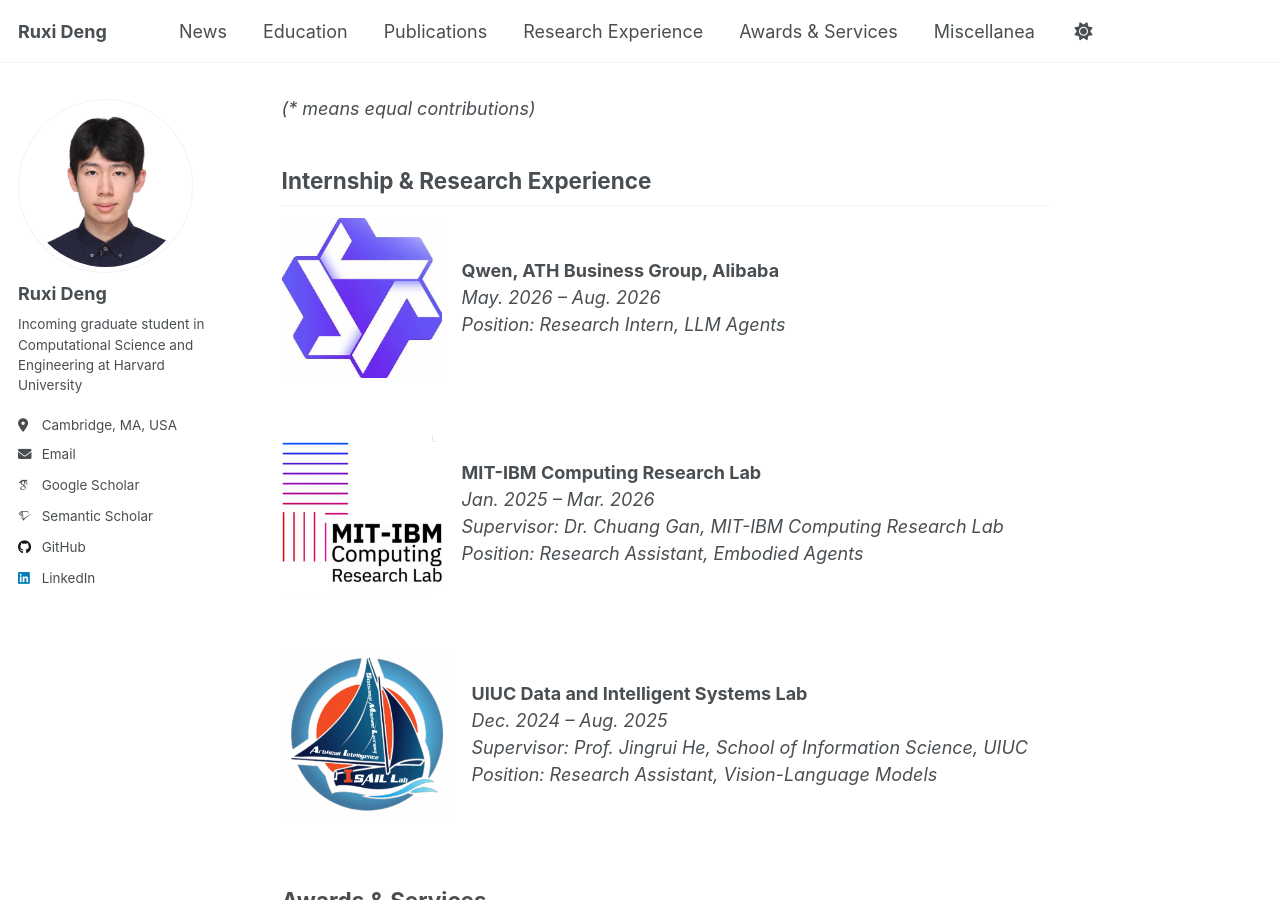
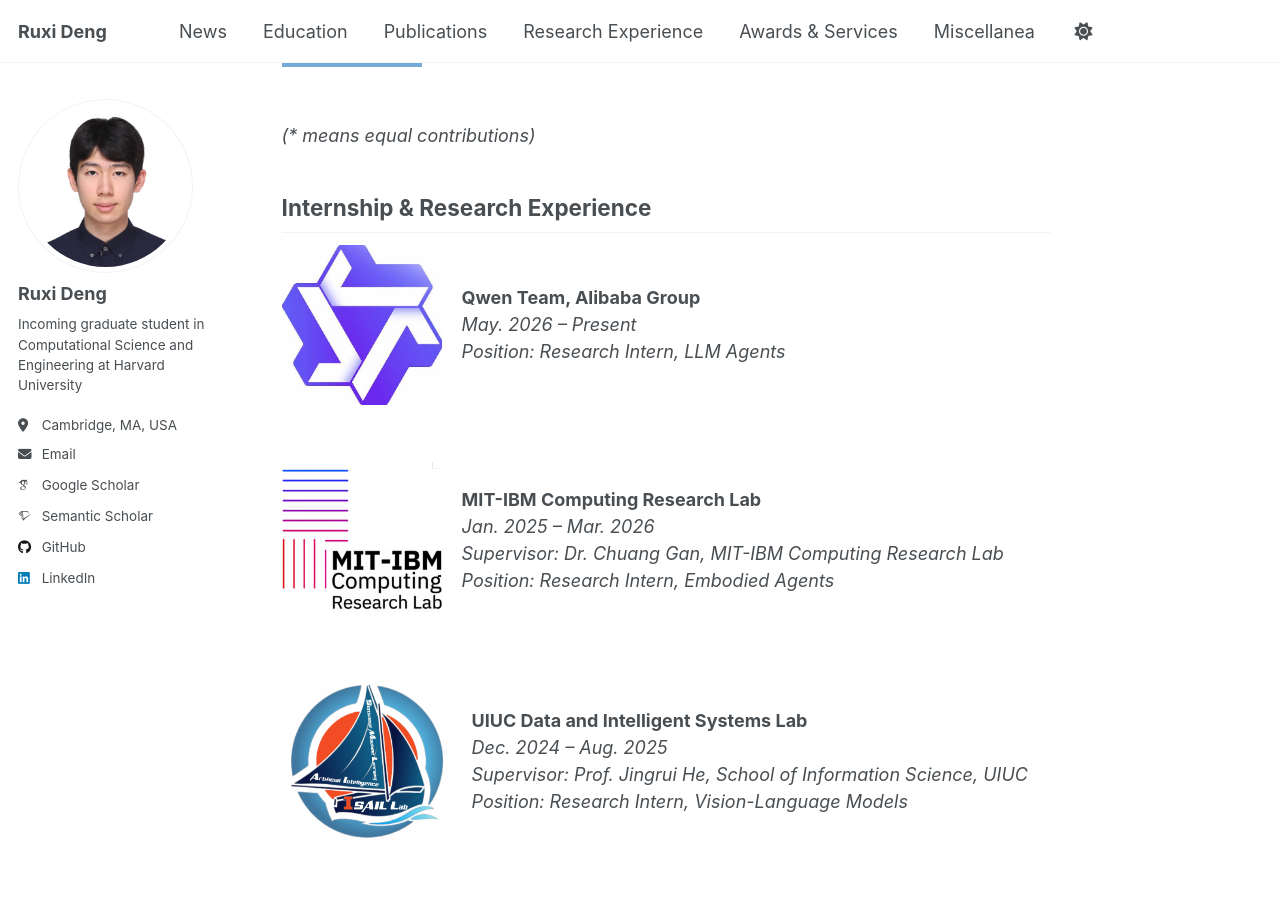
Before and after one commit to ruxideng/ruxideng.github.io, a Jekyll site: the page built from _pages/about.md, in a window 1280 px wide and 900 px high, scrolled down 1579 px. Built offline with Jekyll 4.4.1, drawn with Linux system fonts in a browser that asks for light colours; some web fonts are replaced; a script that is not in the unit is left out; some of the changed text lies outside the part shown.

Commit message:
Update about.md

```diff
--- a/_pages/about.md
+++ b/_pages/about.md
@@ -9,7 +9,7 @@ redirect_from:
 
 Hello! I'm **Ruxi Deng**, an incoming graduate student in Computational Science and Engineering at <a href="https://www.harvard.edu/">Harvard University</a>. I earned my bachelor degree in Computer Engineering, graduating with **Highest Honors** from the <a href="https://illinois.edu/">University of Illinois Urbana-Champaign</a> and <a href="https://www.zju.edu.cn/english/">Zhejiang University</a>.
 
-Previously, I had the privilege of working as a research intern at the <a href="https://dais.cs.illinois.edu/">UIUC Data and Intelligent Systems Lab</a> advised by Prof. <a href="https://www.hejingrui.org/">Jingrui He</a>, and <a href="https://mitibm.mit.edu/">MIT-IBM Computing Research Lab</a> advised by Dr. <a href="https://mitibm.mit.edu/people/chuang-gan/">Chuang Gan</a>.
+Currently, I am a research intern with the Qwen Team at Alibaba Group, focusing on LLM agents.Previously, I had the privilege of working as a research intern at the <a href="https://dais.cs.illinois.edu/">UIUC Data and Intelligent Systems Lab</a> advised by Prof. <a href="https://www.hejingrui.org/">Jingrui He</a>, and <a href="https://mitibm.mit.edu/">MIT-IBM Computing Research Lab</a> advised by Dr. <a href="https://mitibm.mit.edu/people/chuang-gan/">Chuang Gan</a>.
 
 <h2 id="education">Education</h2>
 
@@ -76,8 +76,8 @@ Latte: Collaborative Test-Time Adaptation of Vision-Language Models in Federated
 <div style="display:flex; align-items:center; gap:20px; margin-bottom:32px;" markdown="1">
   <img src="/images/qwen.png" width="160">
   <div markdown="1">
-**Qwen, ATH Business Group, Alibaba**
-*May. 2026 – Aug. 2026*
+**Qwen Team, Alibaba Group**
+*May. 2026 – Present*
 *Position: Research Intern, LLM Agents*
   </div>
 </div>
@@ -88,7 +88,7 @@ Latte: Collaborative Test-Time Adaptation of Vision-Language Models in Federated
 **MIT-IBM Computing Research Lab**
 *Jan. 2025 – Mar. 2026*
 *Supervisor: Dr. Chuang Gan, MIT-IBM Computing Research Lab*
-*Position: Research Assistant, Embodied Agents*
+*Position: Research Intern, Embodied Agents*
   </div>
 </div>
 
@@ -98,7 +98,7 @@ Latte: Collaborative Test-Time Adaptation of Vision-Language Models in Federated
 **UIUC Data and Intelligent Systems Lab**
 *Dec. 2024 – Aug. 2025*
 *Supervisor: Prof. Jingrui He, School of Information Science, UIUC*
-*Position: Research Assistant, Vision-Language Models*
+*Position: Research Intern, Vision-Language Models*
   </div>
 </div>
 
```
